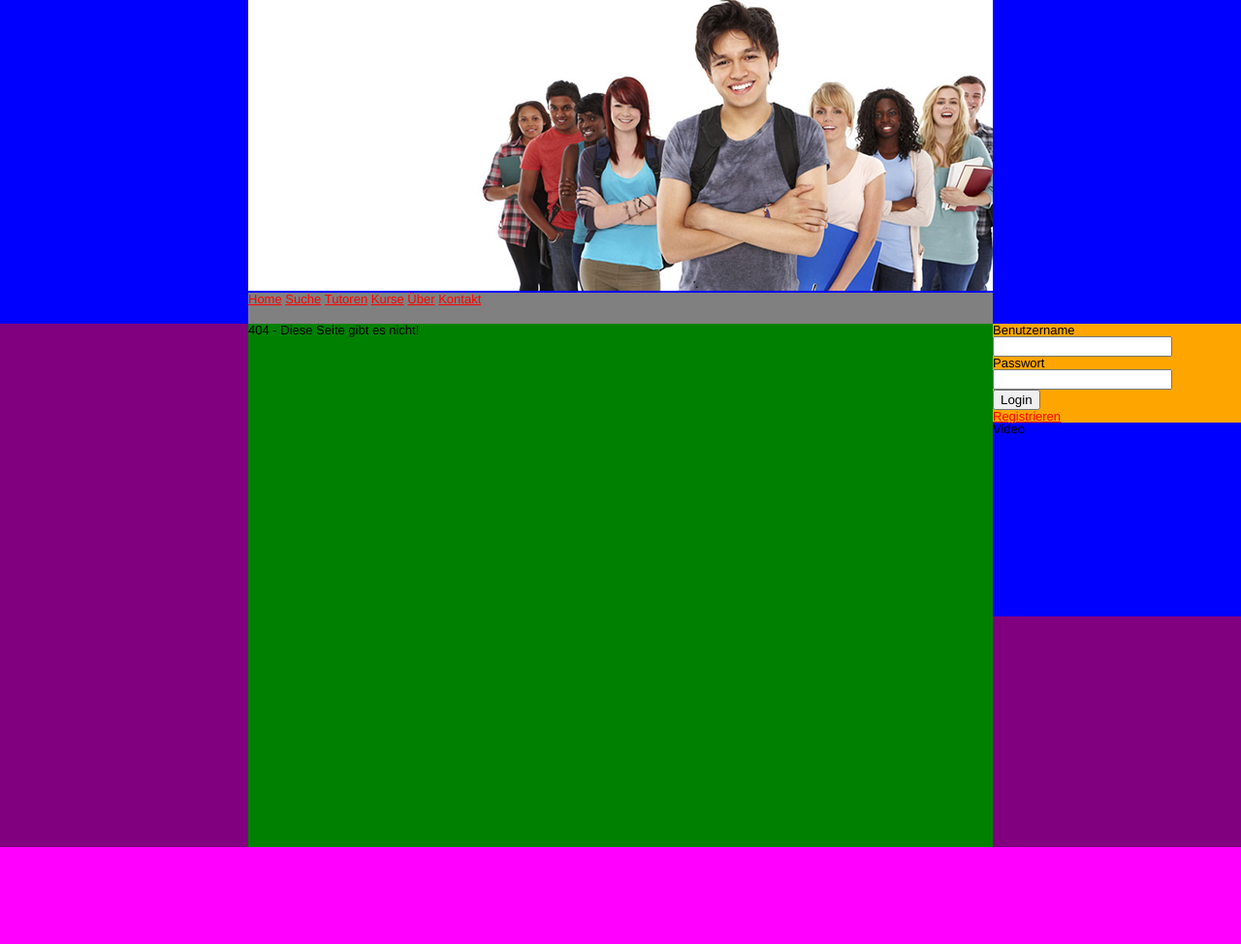
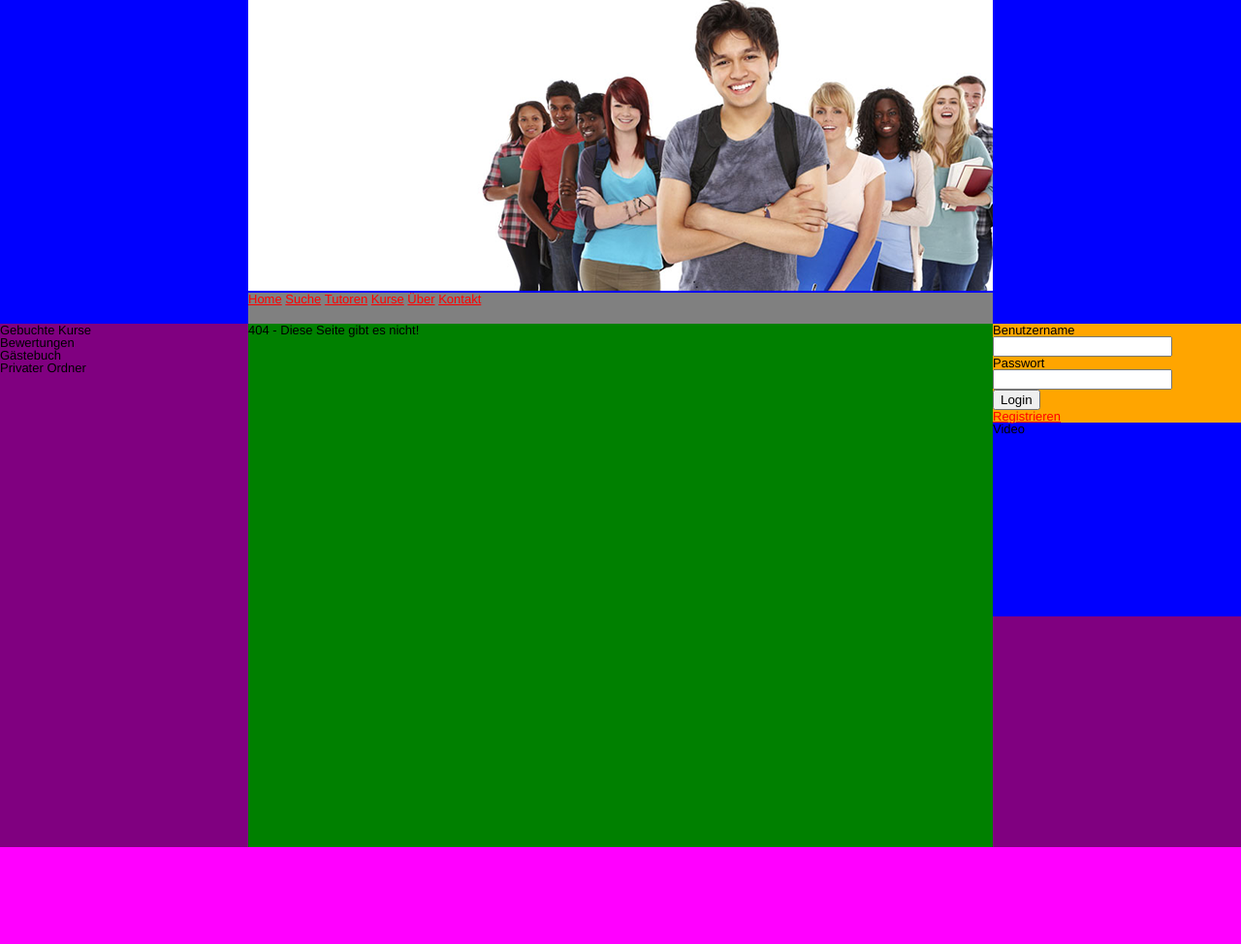
Before and after one commit to YWEE5/pts, a PHP site: page /?site=1 in a window 1280 px wide. Shown: the whole page at 97% size. Run offline with PHP 8.4, Linux system fonts and the light colour scheme; some libraries are stand-ins or nearby versions.

Commit message:
Added list.

```diff
--- a/sidebar-left.php
+++ b/sidebar-left.php
@@ -1,2 +1,8 @@
 <aside id="sidebar-left">
+	<ul>
+		<li>Gebuchte Kurse</li>
+		<li>Bewertungen</li>
+		<li>Gästebuch</li>
+		<li>Privater Ordner</li>
+	</ul>
 </aside>
```
